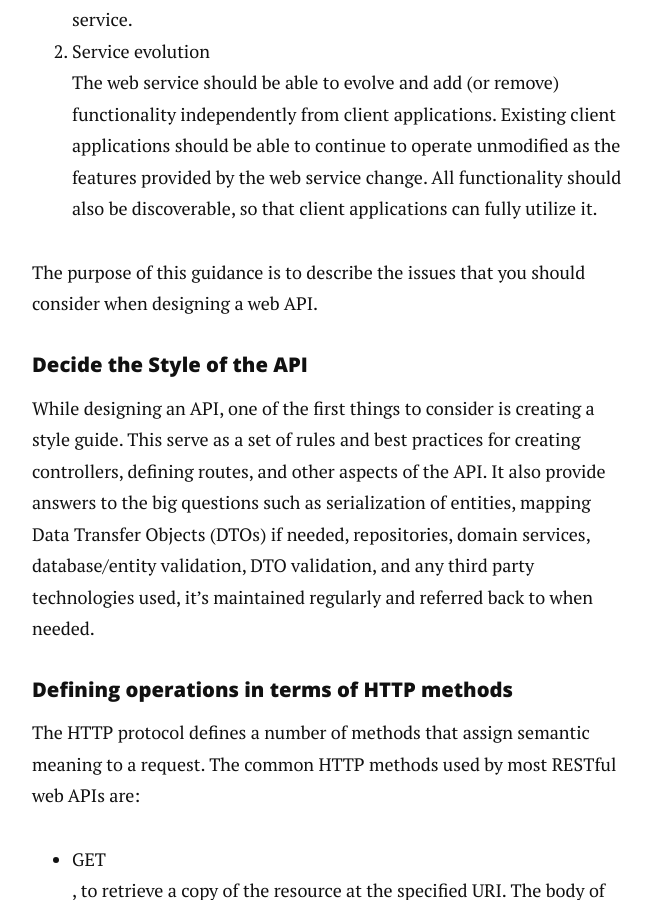
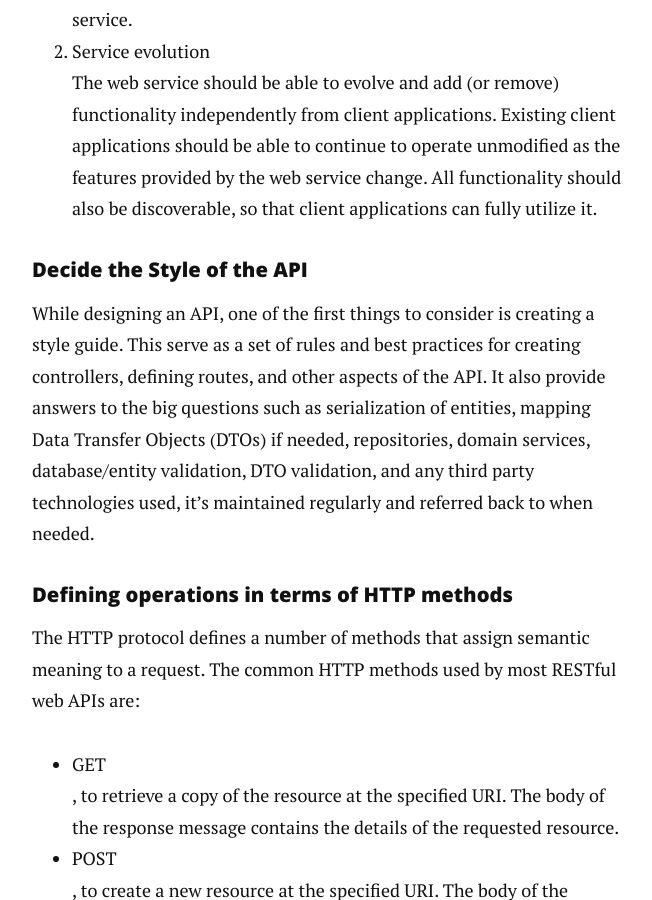
Before and after one commit to tuba-willis/tuba-willis.github.io, a Jekyll site: the page built from _posts/2014-12-14-featured-image.markdown, in a window 1280 px wide and 900 px high, scrolled down 995 px. Shown: the whole window, without its empty margins (308-960 px from the left). Built offline with Jekyll 4.4.1, drawn with Linux system fonts in a browser that asks for light colours; nearby versions of some CDN libraries.

Commit message:
Update 2014-12-14-featured-image.markdown

```diff
--- a/_posts/2014-12-14-featured-image.markdown
+++ b/_posts/2014-12-14-featured-image.markdown
@@ -11,7 +11,6 @@
 <li>Platform independence</li> Client applications should be able to utilize the API that the web service provides without requiring how the data or operations that API exposes are physically implemented. This requires that the API abides by common standards that enable a client application and web service to agree on which data formats to use, and the structure of the data that is exchanged between client applications and the web service.
 <li>Service evolution</li> The web service should be able to evolve and add (or remove) functionality independently from client applications. Existing client applications should be able to continue to operate unmodified as the features provided by the web service change. All functionality should also be discoverable, so that client applications can fully utilize it.
 </ol>
-The purpose of this guidance is to describe the issues that you should consider when designing a web API.
 <h4>Decide the Style of the API</h4>
 While designing an API, one of the first things to consider is creating a style guide. This serve as a set of rules and best practices for creating controllers, defining routes, and other aspects of the API. It also provide answers to the big questions such as serialization of entities, mapping Data Transfer Objects (DTOs) if needed, repositories, domain services, database/entity validation, DTO validation, and any third party technologies used, it's maintained regularly and referred back to when needed.
 
```
